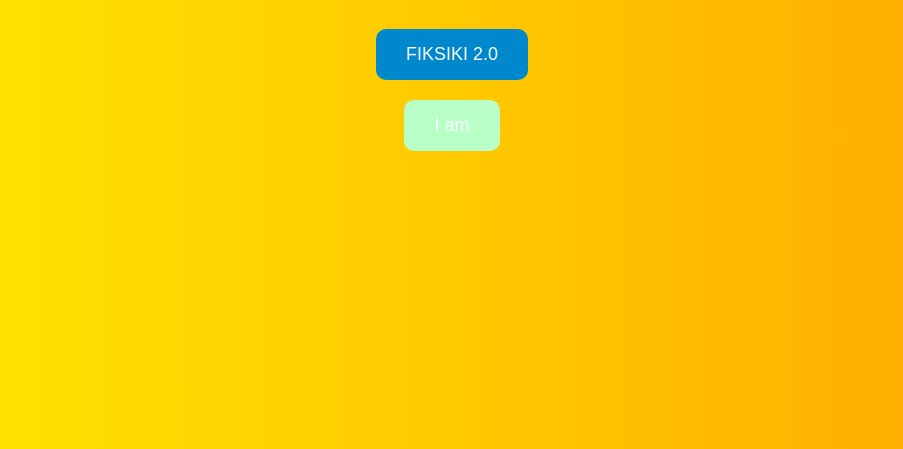
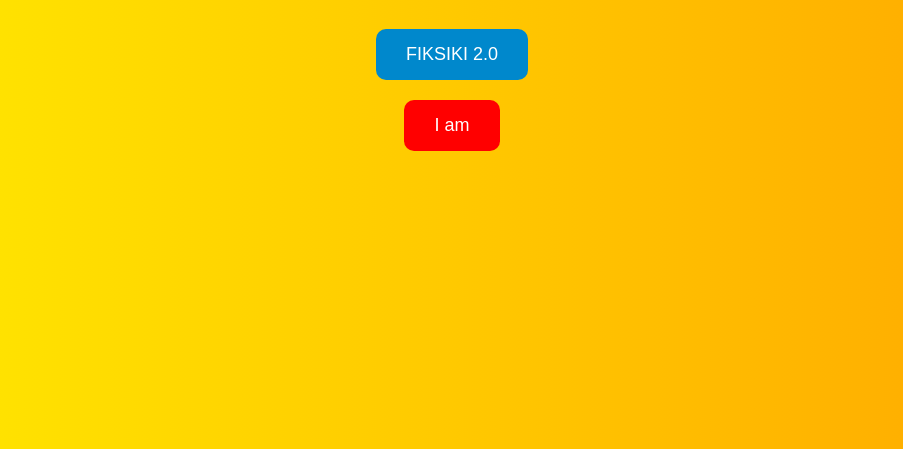
Before and after one commit to kamolbek777/my-html-site, a plain HTML site: page index.html in a window 1280 px wide. Shown: the part 367-816 px from the top of the page, without its empty margins (188-1091 px from the left). Drawn offline with Linux system fonts and the light colour scheme.

Commit message:
Update index.html

```diff
--- a/index.html
+++ b/index.html
@@ -35,7 +35,7 @@
         }
 
         .account {
-          background-color: #B8FFC8;
+          background-color: #FF0000;
         }
 
         .btn:hover {
```
